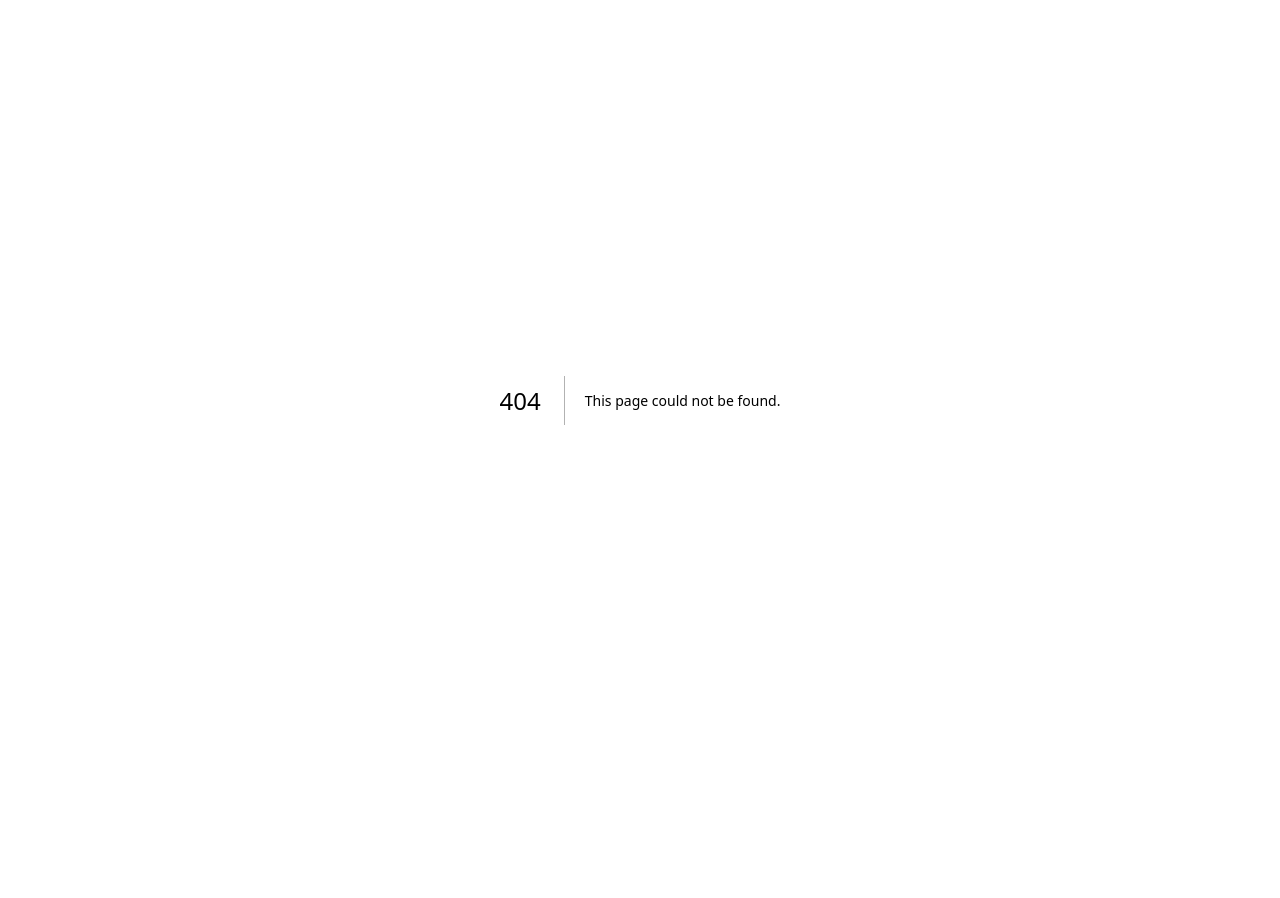
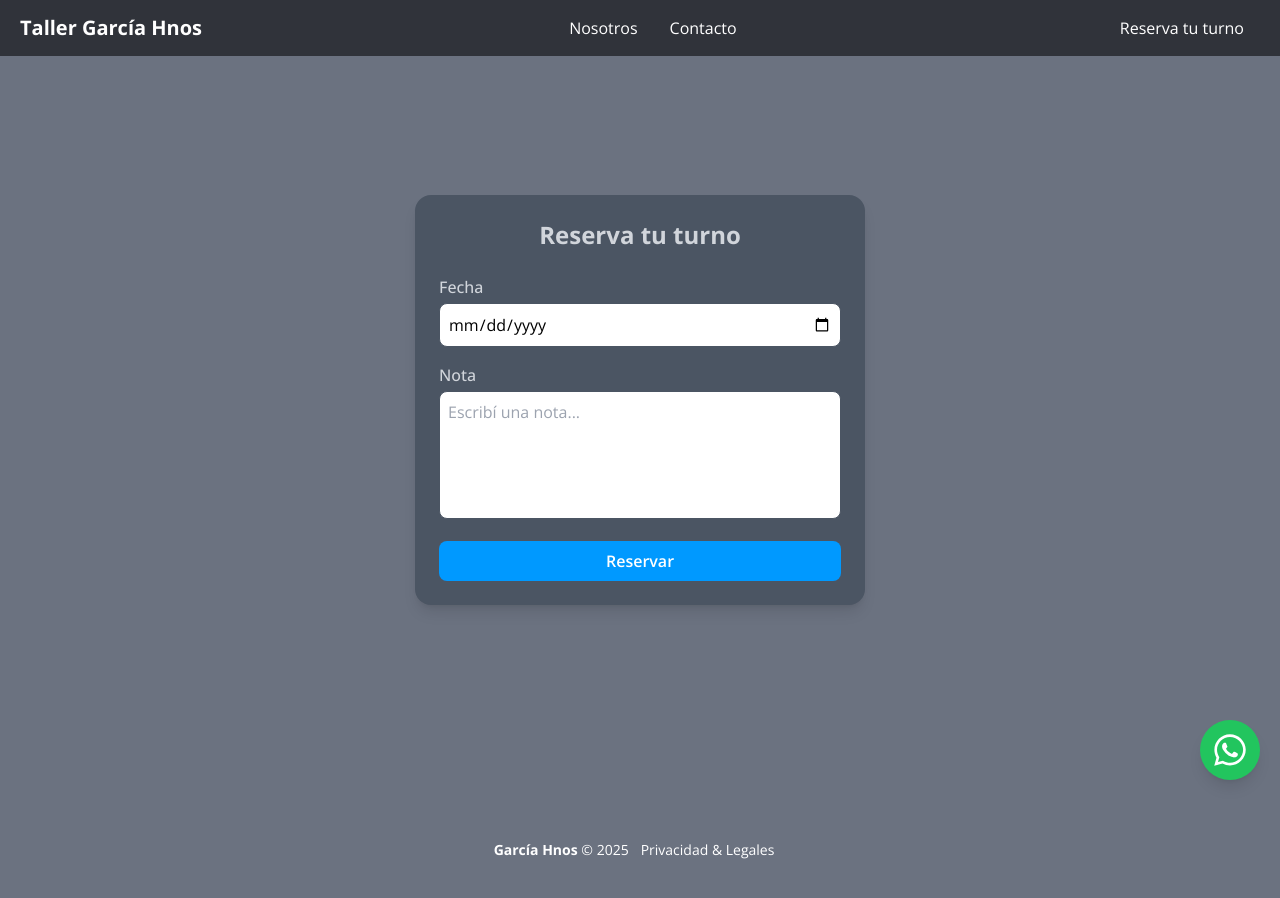
Before and after one commit to BrianMarchese/Taller-Garcia, a Next.js app: page /turnos in a window 1280 px wide. Before the commit this address had no page. Before the commit the page ends 800 px from the top, so only its background shows below. Built offline with nearby package versions, Linux system fonts and the light colour scheme.

Commit message:
arreglado de form login/register y elaboracion de formulario para registrar turnos

```diff
--- /dev/null
+++ b/src/app/(taller)/turnos/page.tsx
@@ -0,0 +1,37 @@
+
+export default function TurnosPage() {
+    return (
+<div className="flex items-center justify-center min-h-screen px-4">
+      <div className="w-full sm:w-[450px] bg-gray-600 text-gray-300 shadow-lg rounded-2xl p-6">
+        <h2 className="text-2xl font-bold text-center mb-6">Reserva tu turno</h2>
+
+        <form className="space-y-4">
+          <div>
+            <label htmlFor="date" className="block font-medium mb-1">Fecha</label>
+            <input
+              type="date"
+              id="date"
+              className="w-full p-2 rounded-lg  border border-gray-600 text-black focus:outline-none focus:ring-1 focus:ring-[#0099ff]"
+            />
+          </div>
+
+          <div>
+            <label htmlFor="note" className="block font-medium mb-1">Nota</label>
+            <textarea
+              id="note"
+              placeholder="Escribí una nota..."
+              className="w-full p-2 rounded-lg border border-gray-600 text-black resize-none h-32 focus:outline-none focus:ring-1 focus:ring-[#0099ff]"
+            />
+          </div>
+
+          <button
+            type="submit"
+            className="w-full bg-[#0099ff] hover:bg-[#0088e6] transition-all text-white font-semibold p-2 rounded-lg"
+          >
+            Reservar
+          </button>
+        </form>
+      </div>
+    </div>
+    )
+}
--- a/src/app/auth/login/ui/loginForm.tsx
+++ b/src/app/auth/login/ui/loginForm.tsx
@@ -4,10 +4,9 @@ import Link from "next/link"
 const LoginForm = () => {
     return (
         <form className="flex flex-col">
-
             <label htmlFor="email">Correo electrónico</label>
             <input
-            className="px-5 py-2 border bg-gray-200 rounded mb-5 border-[#0099ffe5]"
+                className="px-5 py-2 border bg-gray-200 rounded mb-5 border-[#0099ffe5] focus:outline-none focus:ring-1 focus:ring-[#0099ff]"
                 type="email"
                 name="email"
             />
@@ -15,7 +14,7 @@ const LoginForm = () => {
 
             <label htmlFor="password">Contraseña</label>
             <input
-            className="px-5 py-2 border bg-gray-200 rounded mb-5 border-[#0099ffe5]"
+                className="px-5 py-2 border bg-gray-200 rounded mb-5 border-[#0099ffe5] focus:outline-none focus:ring-1 focus:ring-[#0099ff]"
                 type="password"
                 name="password"
             />
--- a/src/app/layout.tsx
+++ b/src/app/layout.tsx
@@ -1,8 +1,8 @@
 import type { Metadata } from "next";
-import { Inter } from "next/font/google";
+import {  Open_Sans } from "next/font/google";
 import "./globals.css";
 
-const inter = Inter({ subsets: ["latin"] });
+const inter = Open_Sans({ subsets: ["latin"] });
 
 export const metadata: Metadata = {
   title: "Taller Garcia Hermanos",
```
Also changed, not shown: src/app/auth/register/ui/registerForm.tsx (indentation only). Lines whose indentation alone changed are shown as unchanged.
